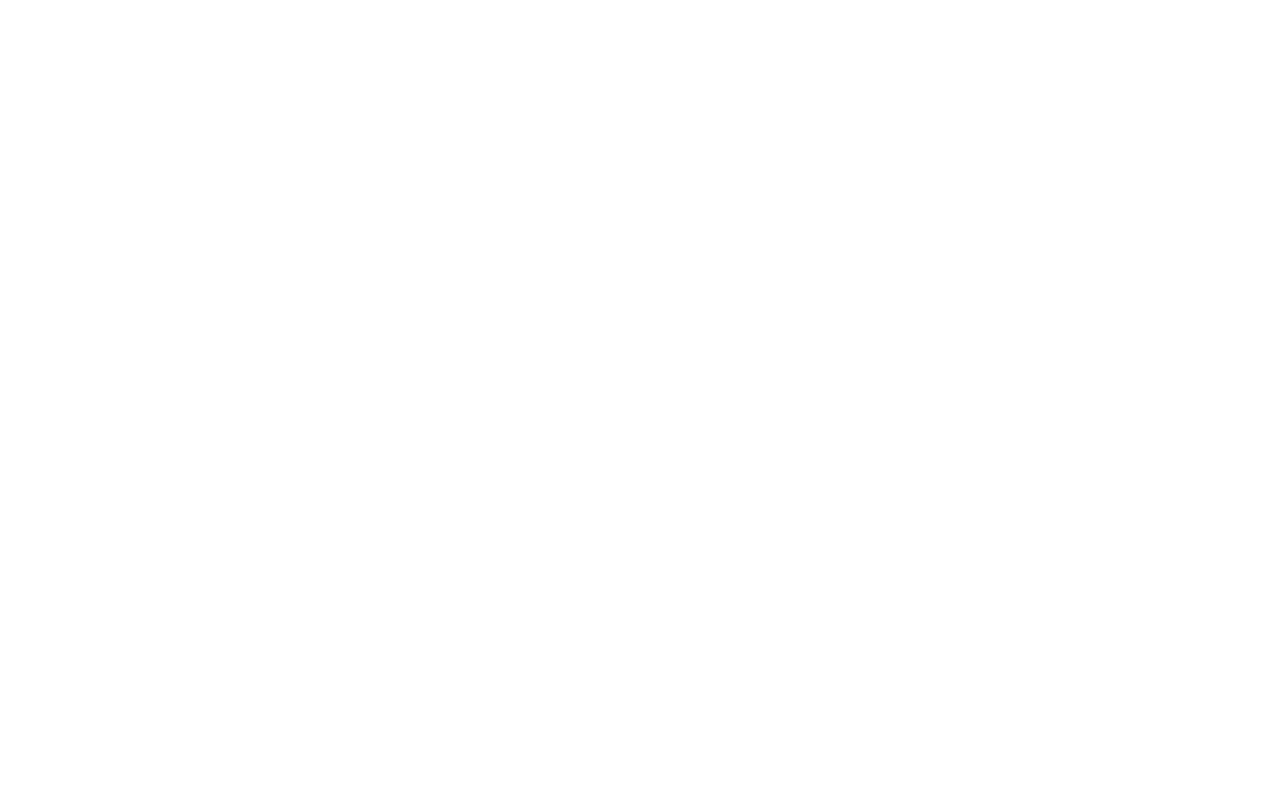
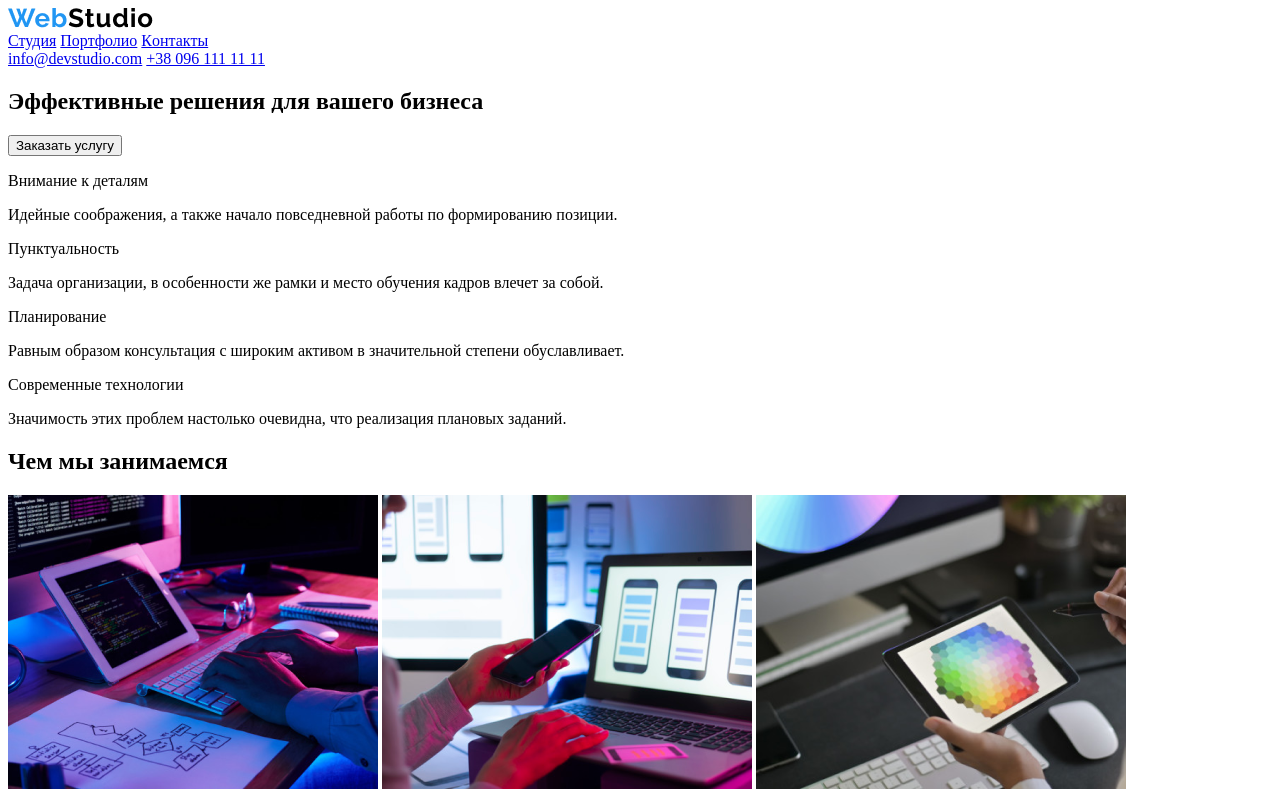
Before and after one commit to EvgenBielich/goit-markup-hw-01, a plain HTML site: page index.html in a window 1280 px wide. Drawn offline with Linux system fonts and the light colour scheme.

Commit message:
добавление секций меню + чем занимаемся

```diff
--- a/index.html
+++ b/index.html
@@ -1,11 +1,71 @@
 <!DOCTYPE html>
-<html lang="en">
-<head>
-    <meta charset="UTF-8">
-    <meta name="viewport" content="width=device-width, initial-scale=1.0">
+<html lang="ru">
+  <head>
+    <meta charset="UTF-8" />
+    <meta name="viewport" content="width=device-width, initial-scale=1.0" />
     <title>Document</title>
-</head>
-<body>
+  </head>
+  <body>
+    <section>
+      <nav>
+        <a href=""><img src="images/WebStudio.png" alt="webstudio logo" /></a>
 
-</body>
+        <div>
+          <a href="#">Студия</a>
+          <a href="#">Портфолио</a>
+          <a href="#">Кoнтакты</a>
+        </div>
+
+        <div>
+          <a href="mailto:info@devstudio.com">info@devstudio.com</a>
+          <a href="tel:+38 096 111 11 11">+38 096 111 11 11</a>
+        </div>
+      </nav>
+    </section>
+
+    <section>
+      <h1>Эффективные решения для вашего бизнеса</h1>
+      <button type="button">Заказать услугу</button>
+    </section>
+
+    <section>
+      <div>
+        <div>
+          <p>Внимание к деталям</p>
+          <p>
+            Идейные соображения, а также начало повседневной работы по
+            формированию позиции.
+          </p>
+        </div>
+        <div>
+          <p>Пунктуальность</p>
+          <p>
+            Задача организации, в особенности же рамки и место обучения кадров
+            влечет за собой.
+          </p>
+        </div>
+        <div>
+          <p>Планирование</p>
+          <p>
+            Равным образом консультация с широким активом в значительной степени
+            обуславливает.
+          </p>
+        </div>
+        <div>
+          <p>Современные технологии</p>
+          <p>
+            Значимость этих проблем настолько очевидна, что реализация плановых
+            заданий.
+          </p>
+        </div>
+
+        <div>
+          <h2>Чем мы занимаемся</h2>
+          <img src="images/img.png" alt="компьютеры" />
+          <img src="images/img (1).png" alt="мобильные" />
+          <img src="images/img (2).png" alt="планшеты" />
+        </div>
+      </div>
+    </section>
+  </body>
 </html>
```
Also changed, not shown: images/WebStudio.png (added), images/img (1).png (added), images/img (2).png (added), images/img.png (added).
